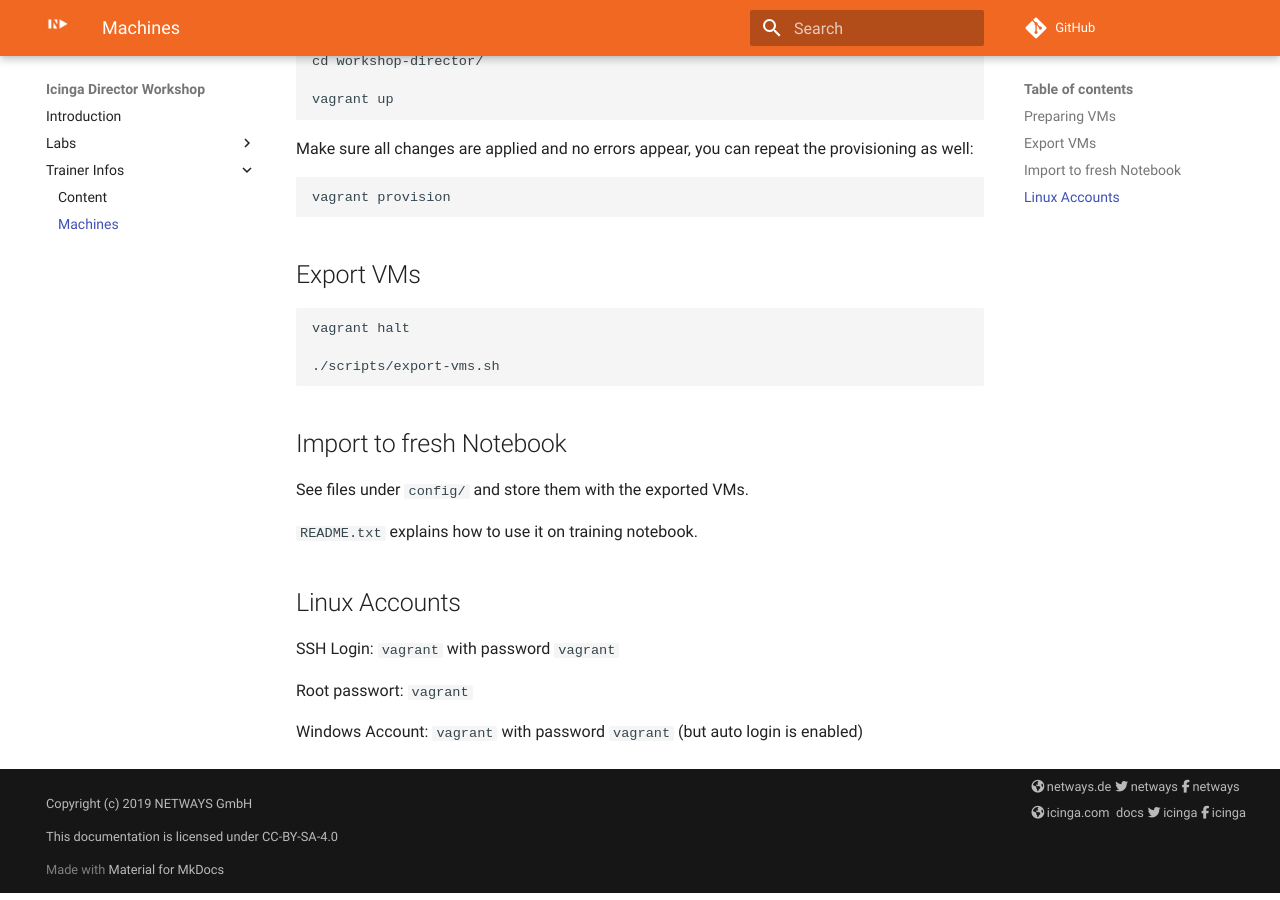
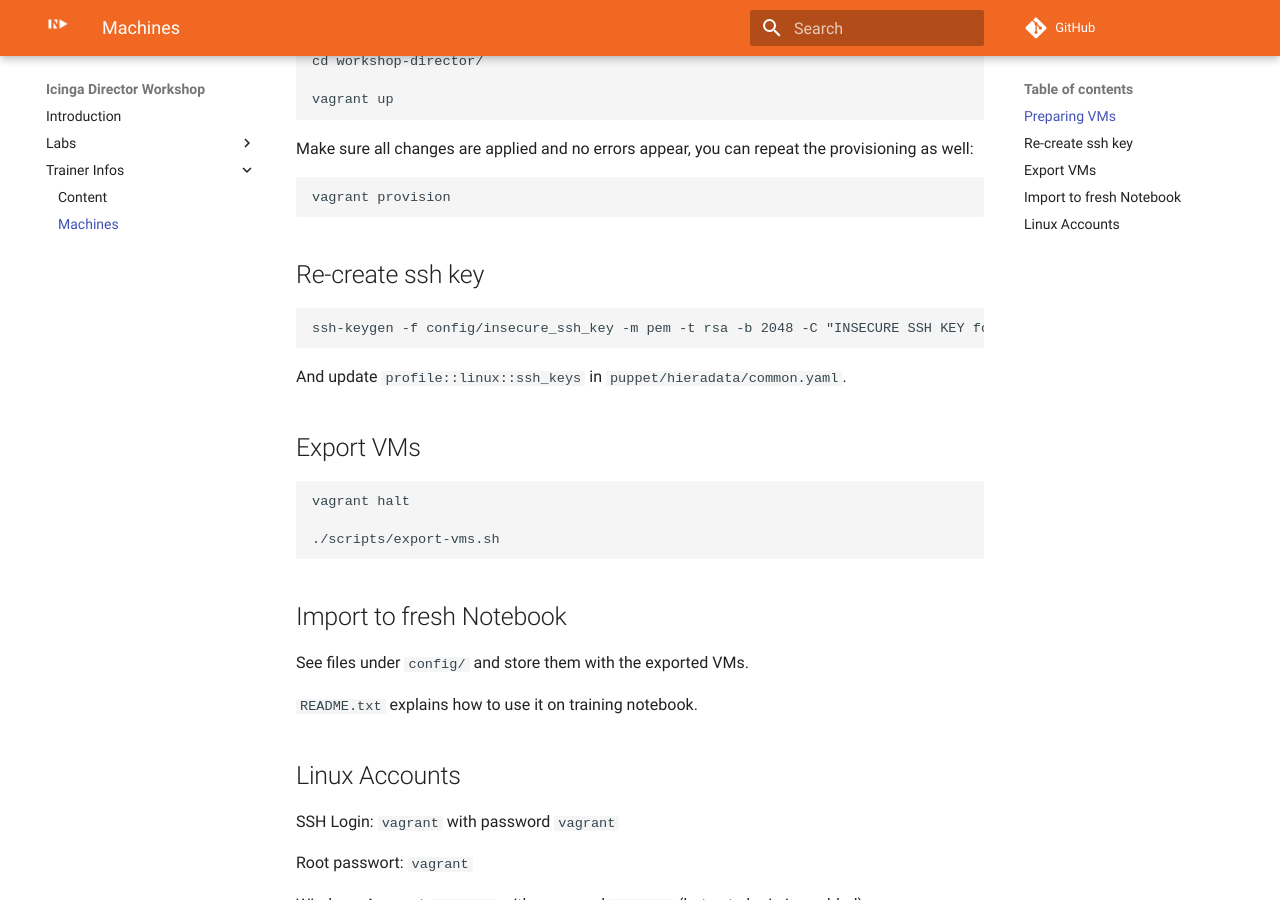
Before and after one commit to NETWAYS/workshop-icinga-director, an MkDocs documentation site: the page built from content/trainer/machines.md, in a window 1280 px wide and 900 px high, scrolled down 485 px. Built offline with MkDocs 1.6.1 and Material for MkDocs 9.7.7, drawn with Linux system fonts in a browser that asks for light colours; nearby versions of some CDN libraries; library files that are not in the unit come from our copies; comment, search, counter and statistics services are not loaded.

Commit message:
Update insecure SSH key for workshop
fixes #2

````diff
--- a/content/trainer/machines.md
+++ b/content/trainer/machines.md
@@ -31,6 +31,14 @@ Make sure all changes are applied and no errors appear, you can repeat the provi
 vagrant provision
 ```
 
+## Re-create ssh key
+
+```bash
+ssh-keygen -f config/insecure_ssh_key -m pem -t rsa -b 2048 -C "INSECURE SSH KEY for Icinga Director Workshop"
+```
+
+And update `profile::linux::ssh_keys` in `puppet/hieradata/common.yaml`.
+
 ## Export VMs
 
 ```bash
````
Also changed, not shown: 3 other files.
